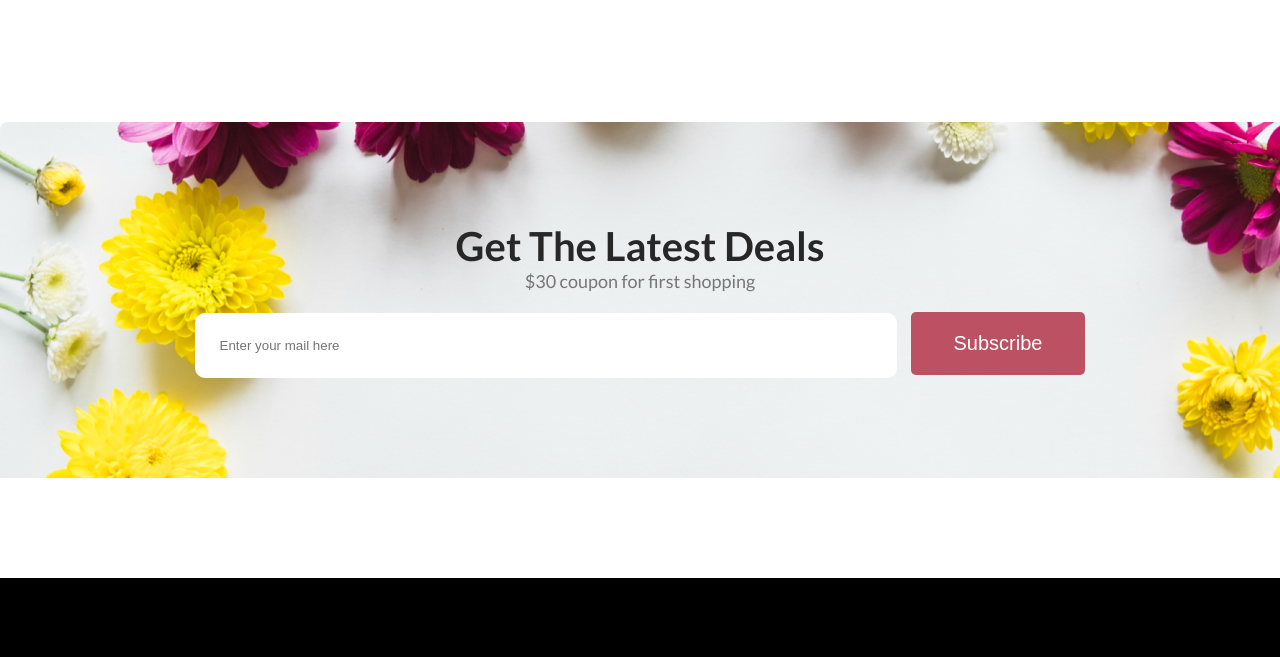
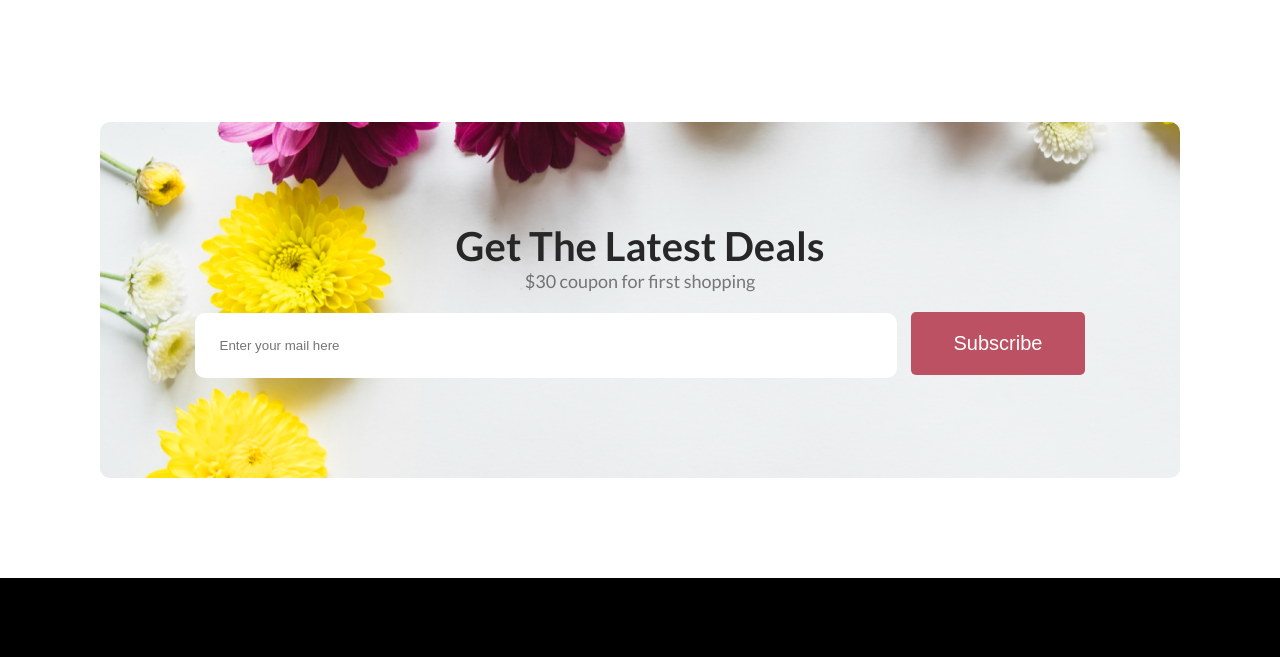
Before and after one commit to Thoryan009/1st-Assignment, a plain HTML site: page index.html in a window 1280 px wide. Shown: the part 2617-3274 px from the top of the page. Drawn offline with Linux system fonts and the light colour scheme.

Commit message:
currection of login page, margin and border radius

```diff
--- a/style.css
+++ b/style.css
@@ -178,7 +178,8 @@ a{
     text-align: center;
     padding-top: 100px;
     height: auto;
-    margin-top: 100px;
+    border-radius: 10px;
+    margin: 100px 100px;
     padding-bottom: 100px;
     background-image: url('./Flower Asset/Rectangle\ 9.png')
 }
```
